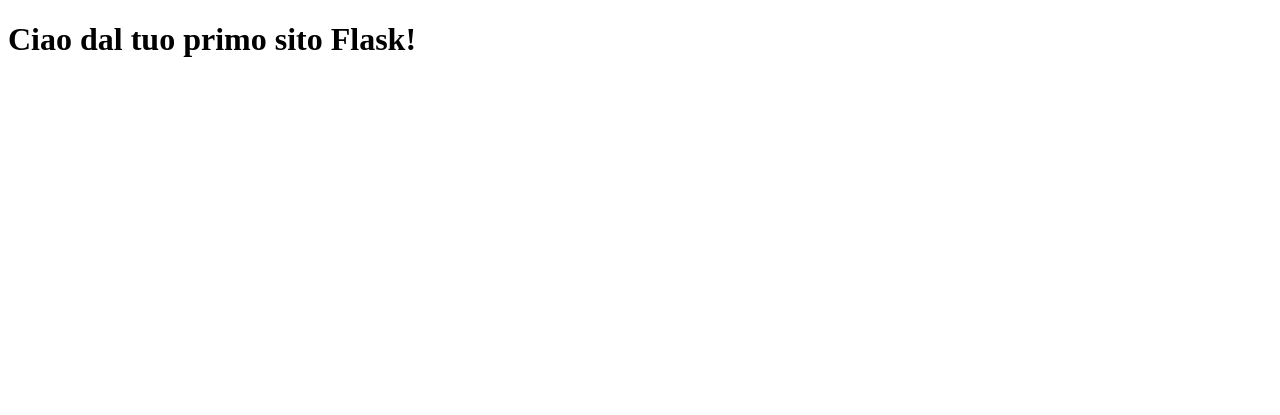
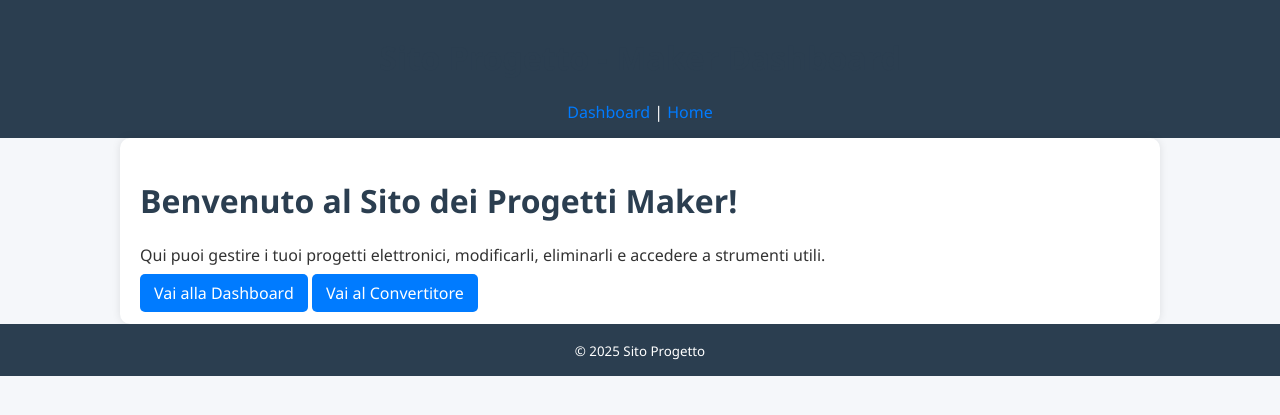
Before and after one commit to G4dd0/electric-siti, a Flask app: page / in a window 1280 px wide. Shown: the top 415 px of the page. Run offline with Flask 3, Linux system fonts and the light colour scheme.

Commit message:
Aggiunto CSS basilare

```diff
--- /dev/null
+++ b/static/style.css
@@ -0,0 +1,94 @@
+/* Reset base */
+body {
+    margin: 0;
+    padding: 0;
+    font-family: "Segoe UI", Tahoma, Geneva, Verdana, sans-serif;
+    background-color: #f5f7fa;
+    color: #333;
+}
+
+/* Layout base */
+header, footer {
+    background-color: #2b3e50;
+    color: white;
+    padding: 15px 20px;
+    text-align: center;
+}
+
+main {
+    padding: 20px;
+    max-width: 1000px;
+    margin: auto;
+    background-color: white;
+    box-shadow: 0 0 8px rgba(0,0,0,0.1);
+    border-radius: 10px;
+}
+
+/* Titoli */
+h1, h2, h3 {
+    color: #2b3e50;
+}
+
+/* Tabelle */
+table {
+    width: 100%;
+    border-collapse: collapse;
+    margin-top: 20px;
+}
+
+th, td {
+    border: 1px solid #ddd;
+    padding: 10px;
+    text-align: left;
+}
+
+th {
+    background-color: #e9eef3;
+    color: #333;
+}
+
+tr:nth-child(even) {
+    background-color: #f8f9fb;
+}
+
+/* Pulsanti */
+button, a.button-link {
+    background-color: #007bff;
+    color: white;
+    border: none;
+    padding: 8px 14px;
+    text-decoration: none;
+    border-radius: 5px;
+    cursor: pointer;
+    transition: background 0.3s ease;
+}
+
+button:hover, a.button-link:hover {
+    background-color: #0056b3;
+}
+
+/* Form */
+form {
+    margin-top: 20px;
+}
+
+input[type="text"],
+textarea,
+select {
+    width: 100%;
+    padding: 8px;
+    margin: 5px 0 15px 0;
+    border: 1px solid #ccc;
+    border-radius: 5px;
+    box-sizing: border-box;
+}
+
+/* Link generici */
+a {
+    color: #007bff;
+    text-decoration: none;
+}
+
+a:hover {
+    text-decoration: underline;
+}
--- a/templates/base.html
+++ b/templates/base.html
@@ -3,7 +3,7 @@
 <head>
     <meta charset="UTF-8" />
     <title>{% block title %}Sito Progetto{% endblock %}</title>
-    <link rel="stylesheet" href="{{ url_for('static', filename='css/style.css') }}" />
+    <link rel="stylesheet" href="{{ url_for('static', filename='style.css') }}" />
 </head>
 <body>
     <header>
--- a/templates/index.html
+++ b/templates/index.html
@@ -1,10 +1,11 @@
-<!DOCTYPE html>
-<html lang="it">
-<head>
-    <meta charset="UTF-8">
-    <title>Sito Progetto</title>
-</head>
-<body>
-    <h1>Ciao dal tuo primo sito Flask!</h1>
-</body>
-</html>
+{% extends 'base.html' %}
+
+{% block title %}Home - Sito Progetto{% endblock %}
+
+{% block content %}
+<h1>Benvenuto al Sito dei Progetti Maker!</h1>
+<p>Qui puoi gestire i tuoi progetti elettronici, modificarli, eliminarli e accedere a strumenti utili.</p>
+
+<a class="button-link" href="{{ url_for('dashboard') }}">Vai alla Dashboard</a>
+<a class="button-link" href="{{ url_for('converter') }}">Vai al Convertitore</a>
+{% endblock %}
```
Also changed, not shown: data/progetti.json (+4 -4 lines).
